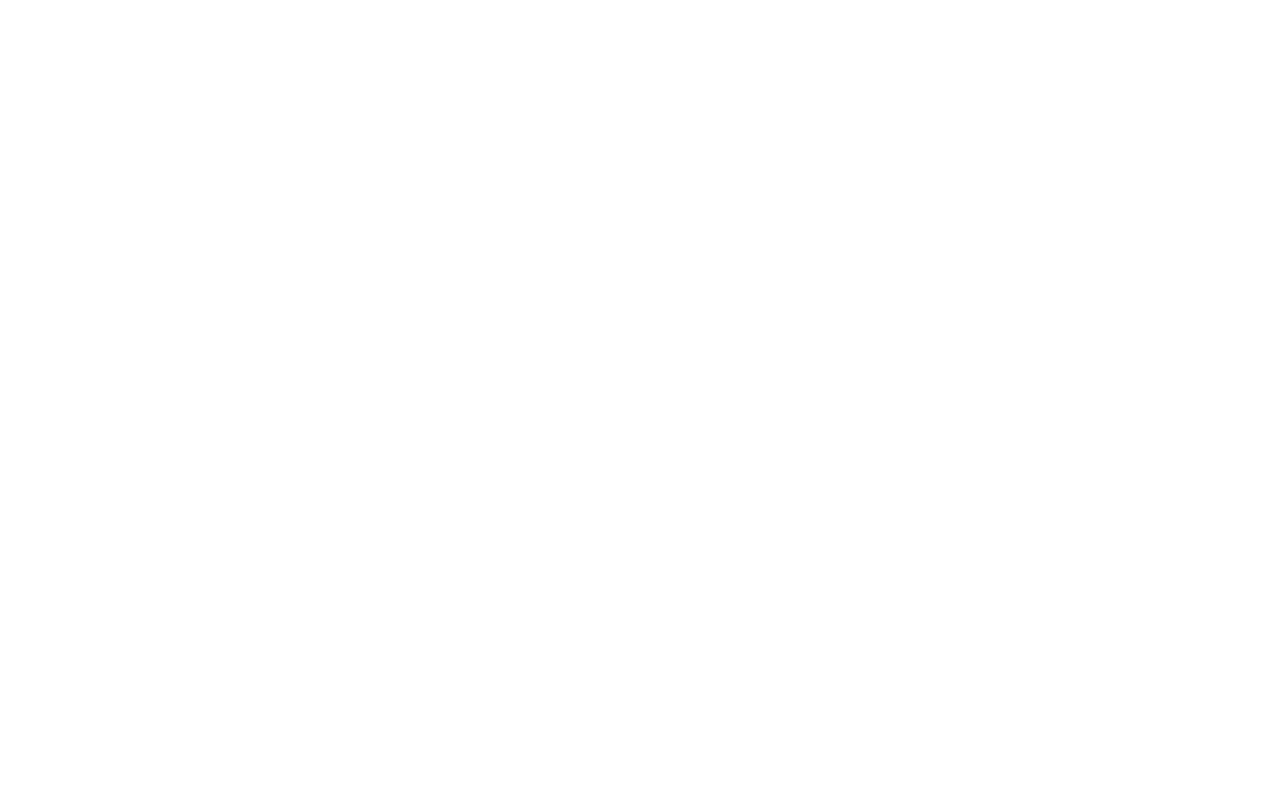
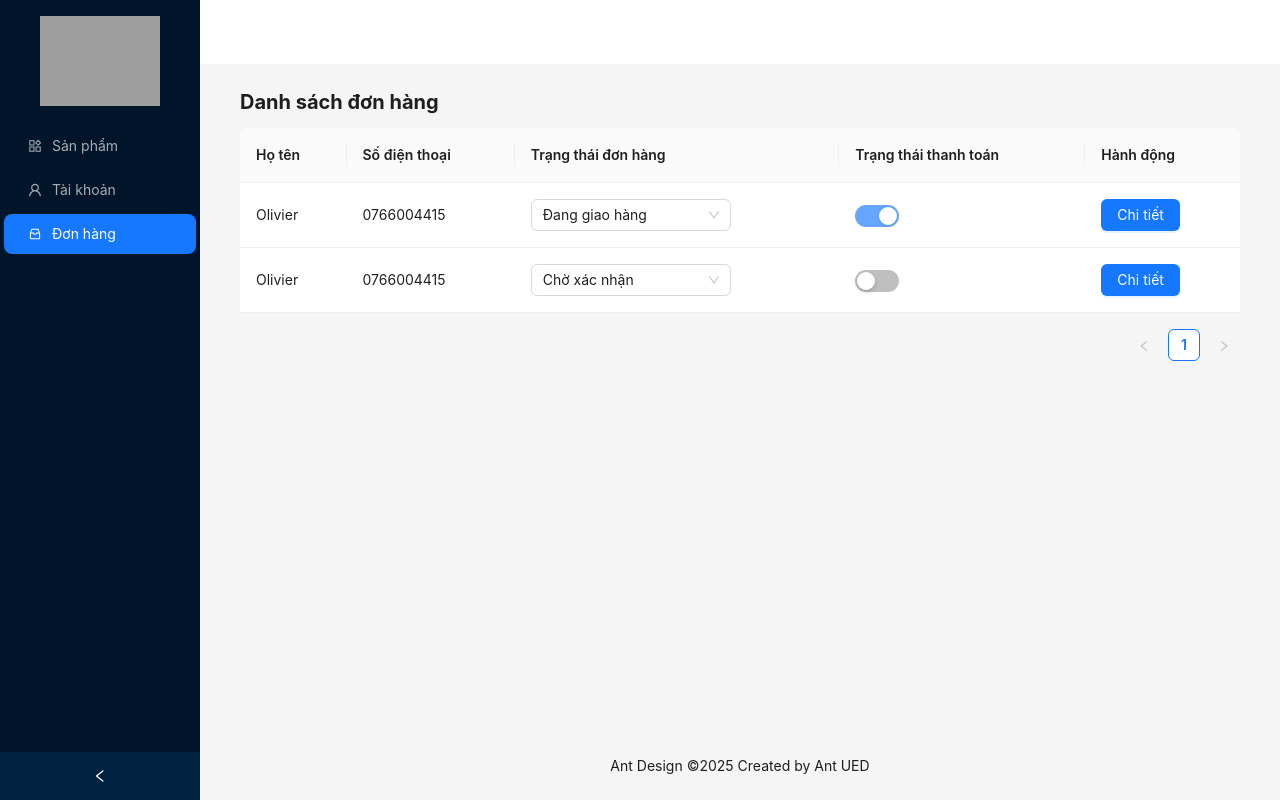
Before and after one commit to curly1210/FE2_ASM, a React (Vite) app: page /admin/orders in a window 1280 px wide. Before the commit this address had no page. Built offline with nearby package versions, Linux system fonts and the light colour scheme; data requests are answered from the project's data file; sample sign-in values are in the browser's storage; grey boxes are pictures that could not be loaded.

Commit message:
feature: management order

```diff
--- a/db.json
+++ b/db.json
@@ -67,23 +67,31 @@
       "id": 2
     }
   ],
-  "carts": [
+  "carts": [],
+  "orders": [
     {
       "idUser": 2,
-      "idProduct": 10,
-      "quantity": 2,
-      "price": 50000,
-      "name": "Bàn học",
+      "email": "cuong@gmail.com",
+      "fullname": "Olivier",
+      "phone": "0766004415",
+      "address": "132 Cầu Giấy",
+      "total": 98000,
+      "statusOrder": "shipped",
+      "statusPayment": true,
+      "orderDate": "2025-03-28",
       "id": 1
     },
     {
       "idUser": 2,
-      "idProduct": 9,
-      "quantity": 1,
-      "price": 12000,
-      "name": "Bàn gỗ",
+      "email": "cuong@gmail.com",
+      "fullname": "Olivier",
+      "phone": "0766004415",
+      "address": "132 Cầu Giấy",
+      "total": 84000,
+      "statusOrder": "pending",
+      "statusPayment": false,
+      "orderDate": "2025-03-28",
       "id": 2
     }
-  ],
-  "orders": []
+  ]
 }
--- a/src/components/LayoutAmin.tsx
+++ b/src/components/LayoutAmin.tsx
@@ -1,7 +1,11 @@
 import React, { useState } from "react";
-import { DesktopOutlined, PieChartOutlined } from "@ant-design/icons";
+import {
+  InboxOutlined,
+  ProductOutlined,
+  UserOutlined,
+} from "@ant-design/icons";
 import { Layout, Menu, theme } from "antd";
-import { Link } from "react-router-dom";
+import { Link, useLocation } from "react-router-dom";
 
 const { Header, Content, Footer, Sider } = Layout;
 
@@ -13,18 +17,25 @@
 
 const menuItems = [
   {
-    key: 1,
+    key: "/admin/products",
     label: <Link to="/admin/products">Sản phẩm</Link>,
-    icon: <PieChartOutlined />,
+    icon: <ProductOutlined />,
   },
   {
-    key: 2,
+    key: "/admin/users",
     label: <Link to="/admin/users">Tài khoản</Link>,
-    icon: <DesktopOutlined />,
+    icon: <UserOutlined />,
+  },
+  {
+    key: "/admin/orders",
+    label: <Link to="/admin/orders">Đơn hàng</Link>,
+    icon: <InboxOutlined />,
   },
 ];
 
 const LayoutAdmin = ({ children }: LayoutAminProps) => {
+  const location = useLocation();
+  console.log(location.pathname);
   const [collapsed, setCollapsed] = useState(false);
   const {
     token: { colorBgContainer, borderRadiusLG },
@@ -46,7 +57,8 @@
         </div>
         <Menu
           theme="dark"
-          defaultSelectedKeys={["1"]}
+          selectedKeys={[location.pathname]}
+          // defaultSelectedKeys={["1"]}
           mode="inline"
           items={menuItems}
         />
@@ -54,15 +66,10 @@
       <Layout>
         <Header style={{ padding: 0, background: colorBgContainer }} />
         <Content style={{ margin: "0 16px" }}>
-          {/* <Breadcrumb style={{ margin: "16px 0" }}>
-            <Breadcrumb.Item>User</Breadcrumb.Item>
-            <Breadcrumb.Item>Bill</Breadcrumb.Item>
-          </Breadcrumb> */}
           <div
             style={{
               padding: 24,
               minHeight: 360,
-              // background: colorBgContainer,
               borderRadius: borderRadiusLG,
             }}
           >
--- a/src/output.css
+++ b/src/output.css
@@ -207,6 +207,9 @@
   }
   .relative {
     position: relative;
+  }
+  .static {
+    position: static;
   }
   .inset-0 {
     inset: calc(var(--spacing) * 0);
@@ -632,6 +635,9 @@
   .text-yellow-700 {
     color: var(--color-yellow-700);
   }
+  .italic {
+    font-style: italic;
+  }
   .underline {
     text-decoration-line: underline;
   }
--- /dev/null
+++ b/src/pages/Admin/orders/list.tsx
@@ -0,0 +1,129 @@
+/* eslint-disable @typescript-eslint/no-unused-vars */
+/* eslint-disable @typescript-eslint/no-explicit-any */
+import { Button, Select, Skeleton, Switch, Table } from "antd";
+import useList from "../../../hooks/useList";
+import axios from "axios";
+import toast from "react-hot-toast";
+import { useMutation, useQueryClient } from "@tanstack/react-query";
+
+const ListOrder = () => {
+  const { data, isLoading, error, isError } = useList({ resource: "orders" });
+
+  const queryClient = useQueryClient();
+
+  const { mutate } = useMutation({
+    mutationFn: async ({ id }: { id: number }) => {
+      const { data } = await axios.patch(`http://localhost:3000/orders/${id}`, {
+        statusPayment: true,
+      });
+      return data;
+    },
+    onSuccess: (_: any, { id }) => {
+      toast.success("Cập nhật thành công");
+      queryClient.invalidateQueries({ queryKey: ["orders"] });
+    },
+  });
+
+  const { Option } = Select;
+
+  const onHandleChangeOrderStatus = async (
+    idOrder: number,
+    newStatus: string
+  ) => {
+    try {
+      await axios.patch(`http://localhost:3000/orders/${idOrder}`, {
+        statusOrder: newStatus,
+      });
+      toast.success("Cập nhật thành công");
+    } catch (error) {
+      console.log(error);
+      toast.error("Cập nhật thất bại");
+    }
+  };
+
+  if (isLoading) return <Skeleton active />;
+  if (isError) return <div>Error: {error.message}</div>;
+  if (!data) return <div>Không có đơn hàng nào</div>;
+
+  const dataSource = data?.map((order: any) => ({
+    key: order.id,
+    ...order,
+  }));
+
+  const columns = [
+    {
+      title: "Họ tên",
+      dataIndex: "fullname",
+      key: "fullname",
+    },
+    {
+      title: "Số điện thoại",
+      dataIndex: "phone",
+      key: "phone",
+    },
+    {
+      title: "Trạng thái đơn hàng",
+      dataIndex: "statusOrder",
+      key: "statusOrder",
+      render: (statusOrder: any, order: any) => {
+        return (
+          <Select
+            style={{ width: 200 }}
+            placeholder="Chọn trạng thái"
+            onChange={(newStatus) =>
+              onHandleChangeOrderStatus(order.id, newStatus)
+            }
+            defaultValue={statusOrder}
+          >
+            <Option value="pending">Chờ xác nhận</Option>
+            <Option value="cancelled">Đã hủy</Option>
+            <Option value="processing">Đang xử lý</Option>
+            <Option value="shipped">Đang giao hàng</Option>
+            <Option value="delivered">Đã giao hàng</Option>
+          </Select>
+        );
+      },
+    },
+    {
+      title: "Trạng thái thanh toán",
+      dataIndex: "statusPayment",
+      key: "statusPayment",
+      render: (statusPaymentRow: any, order: any) => {
+        if (!statusPaymentRow) {
+          return (
+            <Switch
+              disabled={statusPaymentRow}
+              onChange={() => mutate({ id: order.id })}
+            />
+          );
+        } else {
+          return <Switch defaultChecked disabled />;
+        }
+      },
+    },
+    // defaultValue={statusPayment ? statusPayment : false}
+    {
+      title: "Hành động",
+      dataIndex: "action",
+      render: () => {
+        // console.log(params2);
+        return (
+          <div className="flex space-x-3">
+            {/* <Link to={`/admin/products/update/${item.id}`}> */}
+            <Button type="primary">Chi tiết</Button>
+            {/* </Link> */}
+          </div>
+        );
+      },
+    },
+  ];
+
+  return (
+    <div>
+      <h2 className="text-xl font-bold mb-3">Danh sách đơn hàng</h2>
+
+      <Table dataSource={dataSource} columns={columns} />
+    </div>
+  );
+};
+export default ListOrder;
--- a/src/pages/Admin/users/list.tsx
+++ b/src/pages/Admin/users/list.tsx
@@ -1,14 +1,10 @@
 /* eslint-disable @typescript-eslint/no-explicit-any */
-import { Button, Popconfirm, Skeleton, Table } from "antd";
+import { Skeleton, Table } from "antd";
 import useList from "../../../hooks/useList";
-import useDelete from "../../../hooks/useDelete";
 import { IProduct } from "../../../interface/type";
-// import { IProduct } from "../../interface/type";
 
 const UserListPage = () => {
   const { data, isLoading, error, isError } = useList({ resource: "users" });
-
-  const { mutate } = useDelete({ resource: "users" });
 
   const dataSource = data?.map((product: IProduct) => ({
     key: product.id,
@@ -36,26 +32,6 @@
       dataIndex: "phone",
       key: "phone",
     },
-    {
-      title: "Hành động",
-      dataIndex: "action",
-      render: (_: any, item: any) => {
-        // console.log(params2);
-        return (
-          <div className="flex space-x-3">
-            <Popconfirm
-              title="Xóa sản phẩm"
-              description="Bạn có chắc muốn xóa người dùng này không?"
-              onConfirm={() => mutate(item.id)}
-              okText="Yes"
-              cancelText="No"
-            >
-              <Button danger>Xóa</Button>
-            </Popconfirm>
-          </div>
-        );
-      },
-    },
   ];
 
   if (isLoading) return <Skeleton active />;
--- a/src/pages/Client/Checkout.tsx
+++ b/src/pages/Client/Checkout.tsx
@@ -36,8 +36,9 @@
       const { data } = await axios.post(`http://localhost:3000/orders`, {
         ...newValue,
         total,
-        statusOrder: "Chờ xác nhận",
-        statusPayment: "Chưa thanh toán",
+        statusOrder: "pending",
+        statusPayment: false,
+        orderDate: new Date(Date.now()).toISOString().split("T")[0],
       });
 
       carts?.map(async (item: any) => {
--- a/src/routers/AdminRouter.tsx
+++ b/src/routers/AdminRouter.tsx
@@ -6,6 +6,7 @@
 import ProductAdd from "../pages/Admin/products/create";
 import ProductUpdate from "../pages/Admin/products/update";
 import UserListPage from "../pages/Admin/users/list";
+import ListOrder from "../pages/Admin/orders/list";
 
 const AdminRouter = () => {
   return (
@@ -31,6 +32,10 @@
           <Route path="users">
             <Route index element={<UserListPage />} />
           </Route>
+
+          <Route path="orders">
+            <Route index element={<ListOrder />} />
+          </Route>
         </Route>
       </Route>
     </Routes>
```
